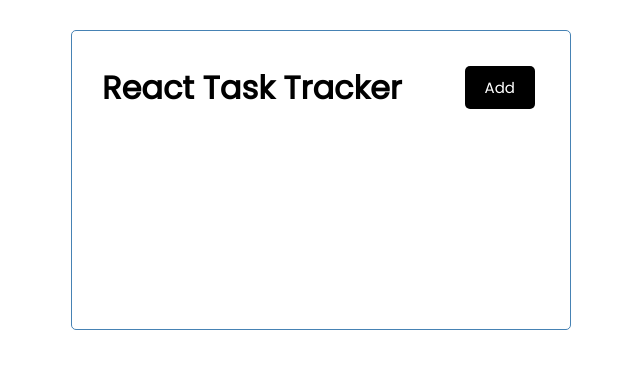
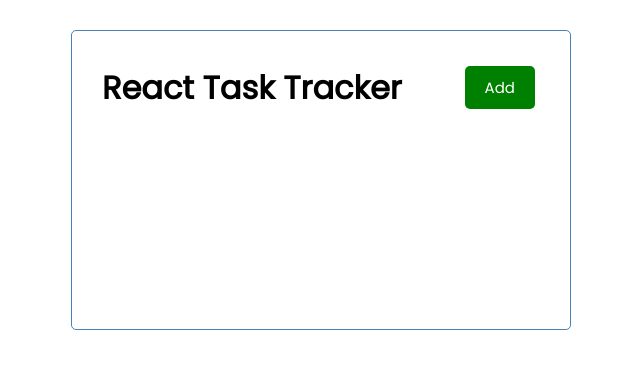
Before and after one commit to JLoweDev/react-task-tracker, a React (Create React App) app: page / in a window 1280 px wide. Shown: the top 368 px of the page, without its empty margins (319-959 px from the left). Built offline with nearby package versions, Linux system fonts and the light colour scheme.

Commit message:
Button component created to pass in color and text

```diff
--- /dev/null
+++ b/src/components/Button.js
@@ -0,0 +1,7 @@
+import React from 'react'
+
+const Button = ({ text, color }) => {
+    return <button className='btn' style={{ backgroundColor: color }}>{text}</button>
+}
+
+export default Button
--- a/src/components/Header.js
+++ b/src/components/Header.js
@@ -1,11 +1,12 @@
 import PropTypes from 'prop-types'
+import Button from './Button'
 
 
 const Header = ({ title }) => {
     return (
         <header className='header'>
             <h1>{title}</h1>
-            <button className='btn'>Add</button>
+            <Button color='green' text='Add'/>
         </header>
     )
 }
```
Also changed, not shown: 1 other file (tests, documents, lock files or other folders).
